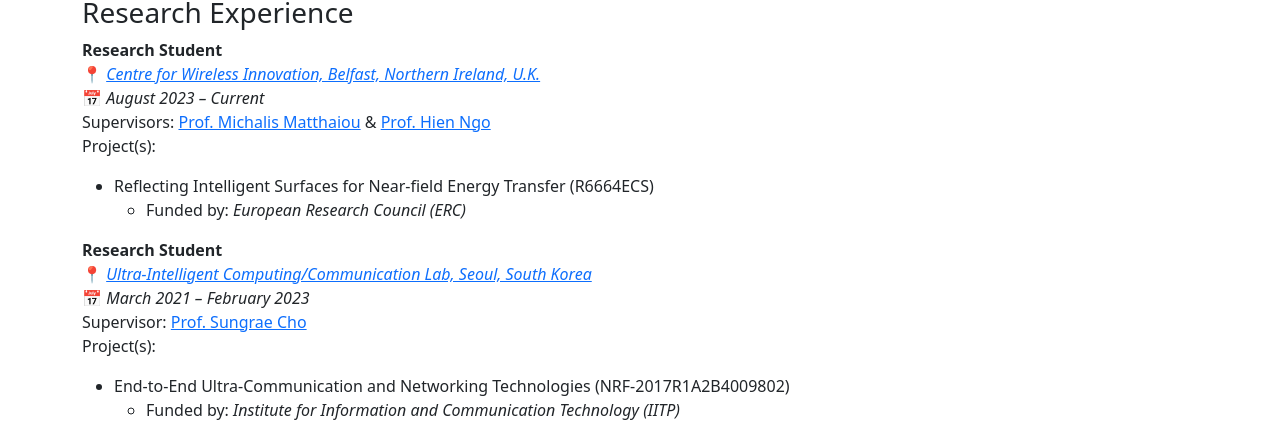
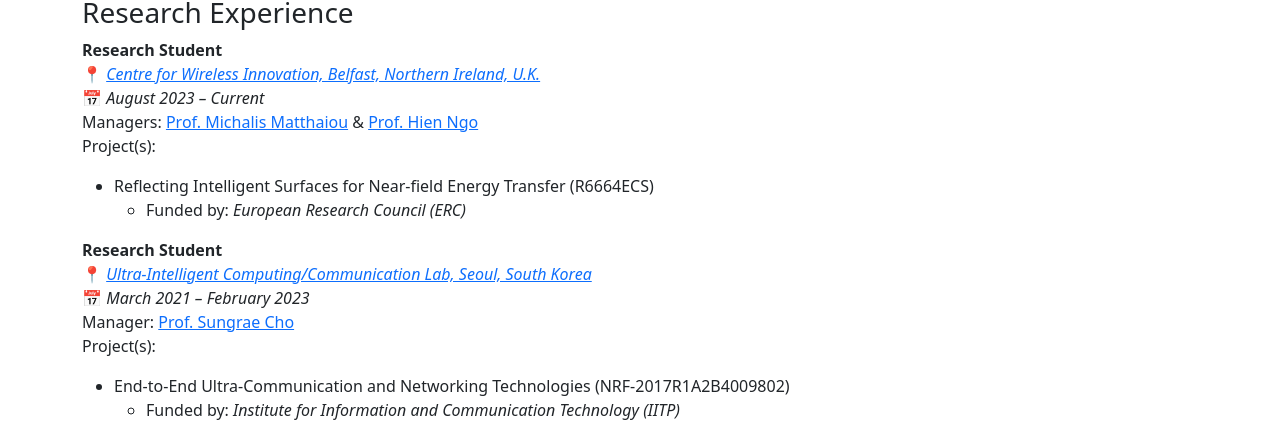
Before and after one commit to thienduchua/thienduchua.github.io, a Jekyll site: the page built from index.md, in a window 1280 px wide. Shown: the part 1019-1441 px from the top of the page. Built offline with Jekyll 4.4.1, drawn with Linux system fonts in a browser that asks for light colours; part of the change alters nothing that is shown.

Commit message:
Update index.md

```diff
--- a/index.md
+++ b/index.md
@@ -61,7 +61,7 @@ GPA: 7.6/10
 **Research Student**
 📍 [*Centre for Wireless Innovation, Belfast, Northern Ireland, U.K.*](https://www.qub.ac.uk/research-centres/cwi/)
 📅 *August 2023 – Current*
-Supervisors: [Prof. Michalis Matthaiou](https://sites.google.com/site/micmatthaiou/home) & [Prof. Hien Ngo](https://sites.google.com/site/nqhienqn/home)
+Managers: [Prof. Michalis Matthaiou](https://sites.google.com/site/micmatthaiou/home) & [Prof. Hien Ngo](https://sites.google.com/site/nqhienqn/home)
 Project(s):
 - Reflecting Intelligent Surfaces for Near-field Energy Transfer (R6664ECS)
   - Funded by: *European Research Council (ERC)*
@@ -70,7 +70,7 @@ Project(s):
 **Research Student**
 📍 [*Ultra-Intelligent Computing/Communication Lab, Seoul, South Korea*](https://uclab.re.kr/index.html)
 📅 *March 2021 – February 2023*
-Supervisor: [Prof. Sungrae Cho](https://sites.google.com/uclab.re.kr/srcho)
+Manager: [Prof. Sungrae Cho](https://sites.google.com/uclab.re.kr/srcho)
 Project(s):
 - End-to-End Ultra-Communication and Networking Technologies (NRF-2017R1A2B4009802)
   - Funded by: *Institute for Information and Communication Technology (IITP)*
```
